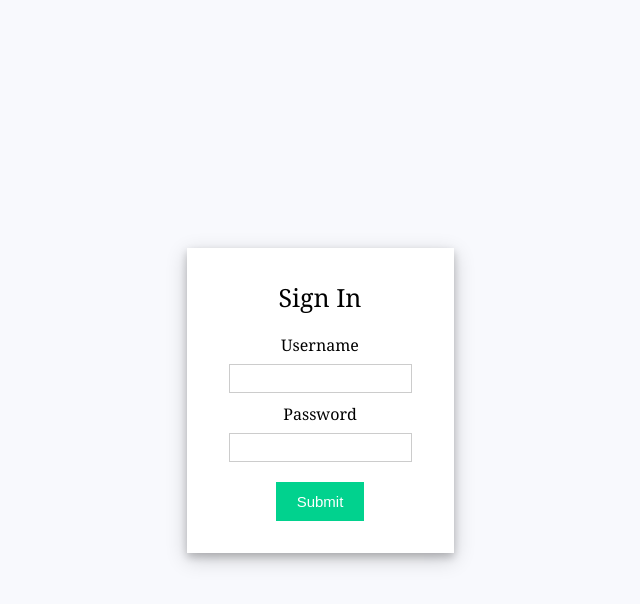
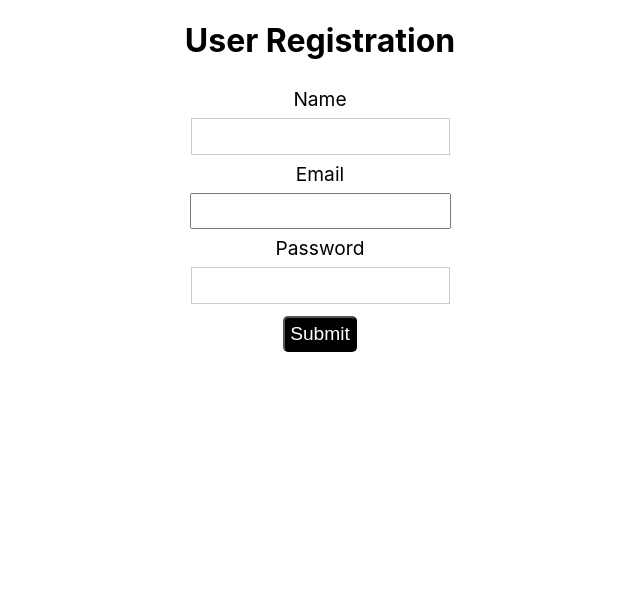
Before and after one commit to rahqis/mappin, a React (Create React App) app in the folder mappin_client/: page / in a window 1280 px wide. Shown: the top 604 px of the page, without its empty margins (320-960 px from the left). Built offline with nearby package versions, Linux system fonts and the light colour scheme.

Commit message:
signup and login friggin done dude

```diff
--- a/mappin_client/src/App.js
+++ b/mappin_client/src/App.js
@@ -1,11 +1,12 @@
 
 import './App.css';
 import Login from './components/login';
+import Form from './components/signup';
 
 function App() {
   return (
     <div className="App">
-      <Login/>
+      <Form/>
     </div>
   );
 }
--- /dev/null
+++ b/mappin_client/src/components/app.css
@@ -0,0 +1,50 @@
+.App {
+    text-align: center;
+    background-color:white;
+    }
+
+    .label{
+    display: block;
+    font-size: larger;
+    color: black;
+    padding: 5px;
+    }
+
+    .input{
+    font-size: larger;
+    padding: 5px;
+    margin: 2px;
+
+    }
+    .btn{
+    color: white;
+    background-color: black;
+    border-radius: 5px;
+    font-size: larger;
+    display: block;
+    padding: 5px;
+    margin: 10px auto;
+    }
+
+    .messages{
+    display: flex;
+    justify-content: center;
+    }
+
+    .error{
+    display: block;
+    background-color: red;
+    color: white;
+    width: fit-content;
+    height: 50px;
+    padding: 5px;
+    }
+
+    .success{
+    display: block;
+    background-color: lightblue;
+    color: black;
+    width: fit-content;
+    height: 50px;
+    padding: 5px;
+    }
--- /dev/null
+++ b/mappin_client/src/components/signup.js
@@ -0,0 +1,103 @@
+import { useState } from 'react';
+
+import "./app.css";
+
+export default function Form() {
+
+// States for registration
+const [name, setName] = useState('');
+const [email, setEmail] = useState('');
+const [password, setPassword] = useState('');
+
+// States for checking the errors
+const [submitted, setSubmitted] = useState(false);
+const [error, setError] = useState(false);
+
+// Handling the name change
+const handleName = (e) => {
+	setName(e.target.value);
+	setSubmitted(false);
+};
+
+// Handling the email change
+const handleEmail = (e) => {
+	setEmail(e.target.value);
+	setSubmitted(false);
+};
+
+// Handling the password change
+const handlePassword = (e) => {
+	setPassword(e.target.value);
+	setSubmitted(false);
+};
+
+// Handling the form submission
+const handleSubmit = (e) => {
+	e.preventDefault();
+	if (name === '' || email === '' || password === '') {
+	setError(true);
+	} else {
+	setSubmitted(true);
+	setError(false);
+	}
+};
+
+// Showing success message
+const successMessage = () => {
+	return (
+	<div
+		className="success"
+		style={{
+		display: submitted ? '' : 'none',
+		}}>
+		<h1>User {name} successfully registered!!</h1>
+	</div>
+	);
+};
+
+// Showing error message if error is true
+const errorMessage = () => {
+	return (
+	<div
+		className="error"
+		style={{
+		display: error ? '' : 'none',
+		}}>
+		<h1>Please enter all the fields</h1>
+	</div>
+	);
+};
+
+return (
+	<div className="form">
+	<div>
+		<h1>User Registration</h1>
+	</div>
+
+	{/* Calling to the methods */}
+	<div className="messages">
+		{errorMessage()}
+		{successMessage()}
+	</div>
+
+	<form>
+		{/* Labels and inputs for form data */}
+		<label className="label">Name</label>
+		<input onChange={handleName} className="input"
+		value={name} type="text" />
+
+		<label className="label">Email</label>
+		<input onChange={handleEmail} className="input"
+		value={email} type="email" />
+
+		<label className="label">Password</label>
+		<input onChange={handlePassword} className="input"
+		value={password} type="password" />
+
+		<button onClick={handleSubmit} className="btn" type="submit">
+		Submit
+		</button>
+	</form>
+	</div>
+);
+}
```
